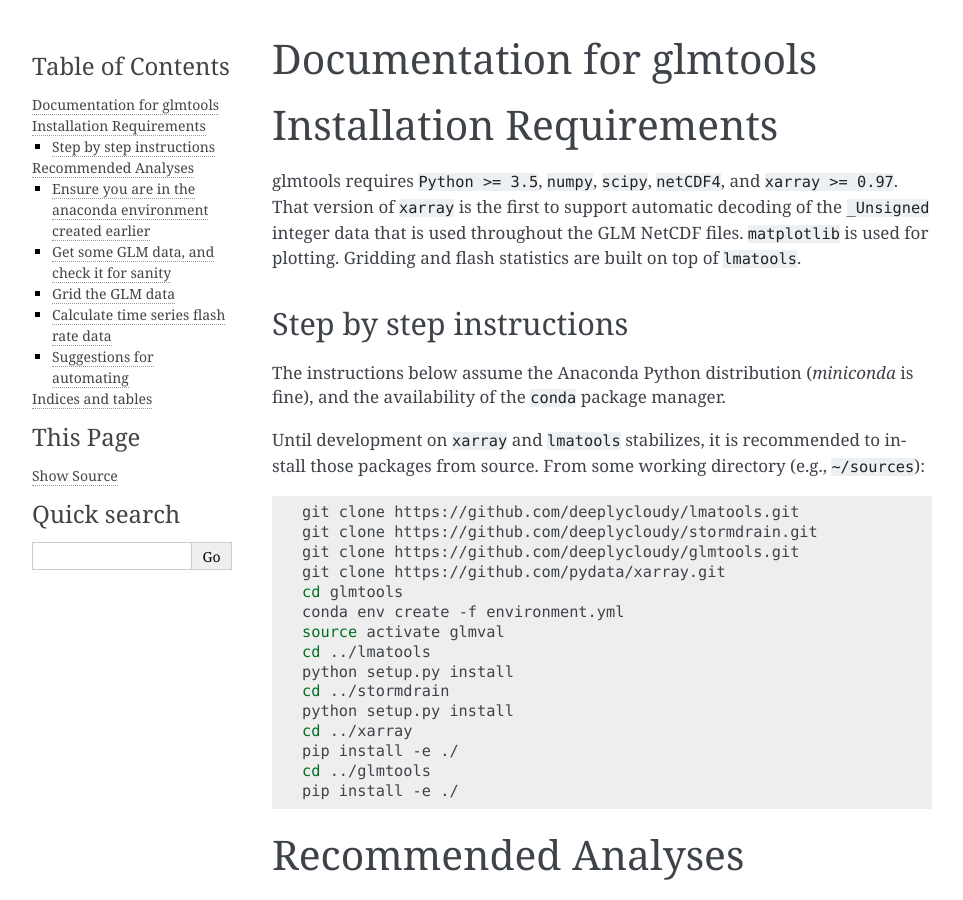
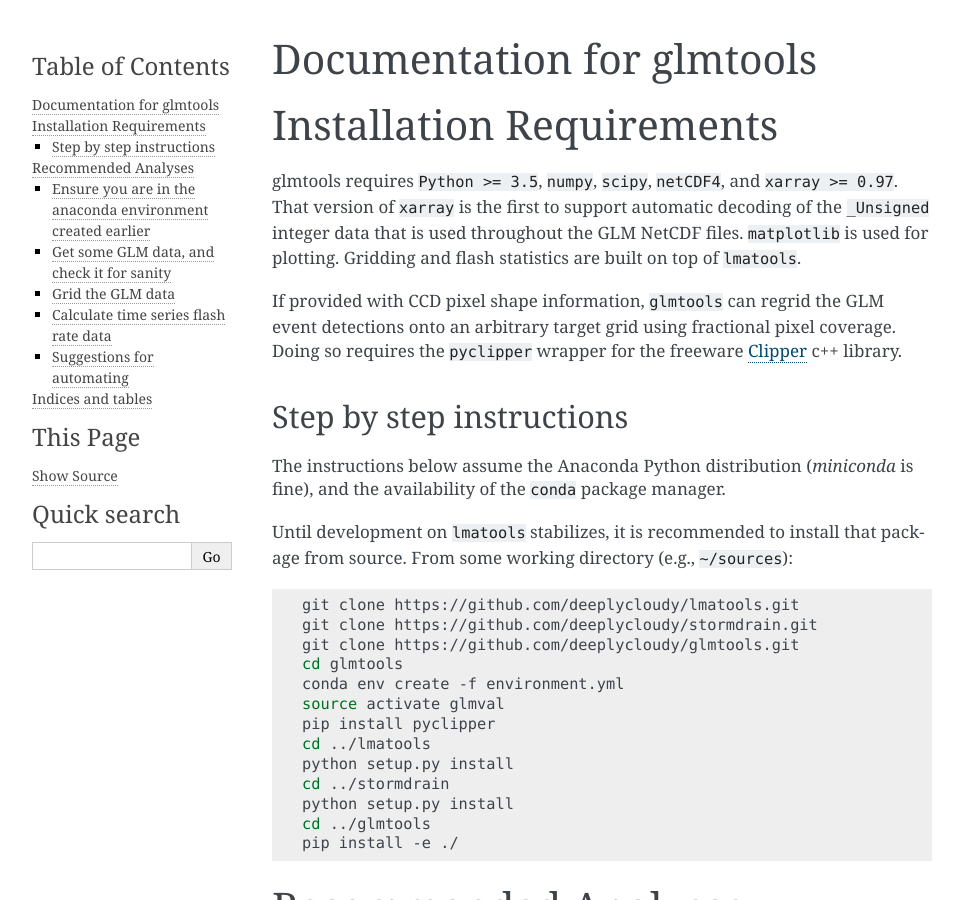
Before and after one commit to deeplycloudy/glmtools, a Sphinx documentation site: the page built from docs/index.rst, in a window 1280 px wide and 900 px high. Shown: the whole window, without its empty margins (148-1111 px from the left). Built offline with Sphinx 7.4.7, drawn with Linux system fonts in a browser that asks for light colours.

Commit message:
Update docs to require pyclipper. Install xarray from conda-forge.

```diff
--- a/docs/index.rst
+++ b/docs/index.rst
@@ -15,14 +15,19 @@
 NetCDF files. ``matplotlib`` is used for plotting. Gridding and flash statistics
 are built on top of ``lmatools``.
 
+If provided with CCD pixel shape information, ``glmtools`` can regrid the GLM
+event detections onto an arbitrary target grid using fractional pixel coverage.
+Doing so requires the ``pyclipper`` wrapper for the freeware `Clipper
+<http://www.angusj.com/delphi/clipper.php>`_ c++ library.
+
 Step by step instructions
 -------------------------
 
 The instructions below assume the Anaconda Python distribution (`miniconda` is
 fine), and the availability of the ``conda`` package manager.
 
-Until development on ``xarray`` and ``lmatools`` stabilizes, it is recommended
-to install those packages from source. From some working directory (e.g.,
+Until development on ``lmatools`` stabilizes, it is recommended
+to install that package from source. From some working directory (e.g.,
 ``~/sources``):
 
 .. code-block:: bash
@@ -30,19 +35,16 @@
    git clone https://github.com/deeplycloudy/lmatools.git
    git clone https://github.com/deeplycloudy/stormdrain.git
    git clone https://github.com/deeplycloudy/glmtools.git
-   git clone https://github.com/pydata/xarray.git
    cd glmtools
    conda env create -f environment.yml
    source activate glmval
+   pip install pyclipper
    cd ../lmatools
    python setup.py install
    cd ../stormdrain
    python setup.py install
-   cd ../xarray
-   pip install -e ./
    cd ../glmtools
    pip install -e ./
-
 
 Recommended Analyses
 ====================
--- a/environment.yml
+++ b/environment.yml
@@ -8,6 +8,7 @@
 - numpy
 - pytables
 - pandas
+- xarray
 - scikit-learn
 - scipy
 - ipython
```
